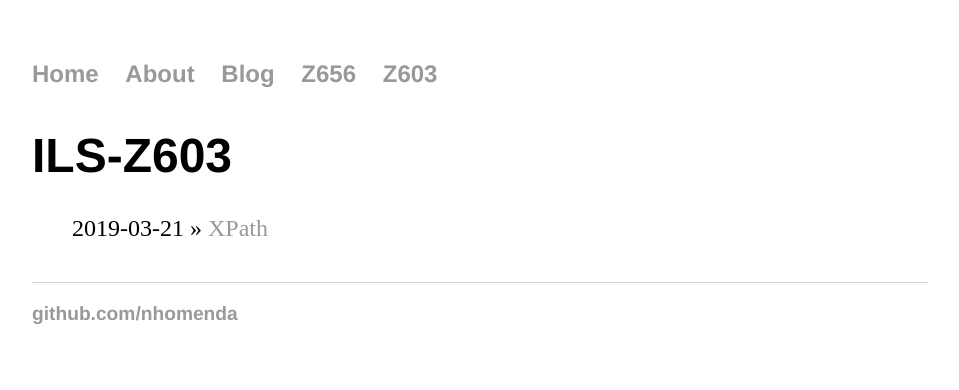
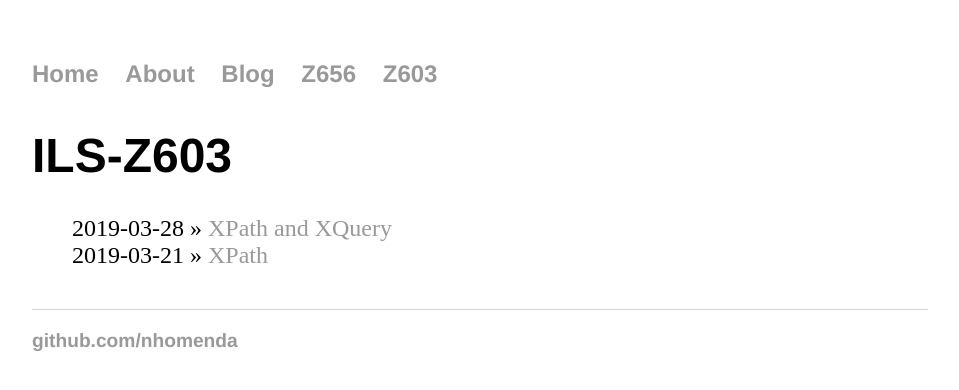
Before and after one commit to nhomenda/nhomenda.github.io, a Jekyll site: the page built from Z603/index.html, in a window 1280 px wide. Shown: the top 390 px of the page, without its empty margins (160-1119 px from the left). Built offline with Jekyll 4.4.1, drawn with Linux system fonts in a browser that asks for light colours.

Commit message:
Update index.html

```diff
--- a/Z603/index.html
+++ b/Z603/index.html
@@ -4,5 +4,6 @@ title: ILS-Z603
 ---
 	<h1>{{ page.title }}</h1>
 	<ul class="assignments">
+	    <li>2019-03-28 » <a href="/Z603/xpath-xquery.html" title="XPath and Xquery">XPath and XQuery</a></li>
 	    <li>2019-03-21 » <a href="/Z603/xpath.html" title="XPath">XPath</a></li>
 	</ul>
```
